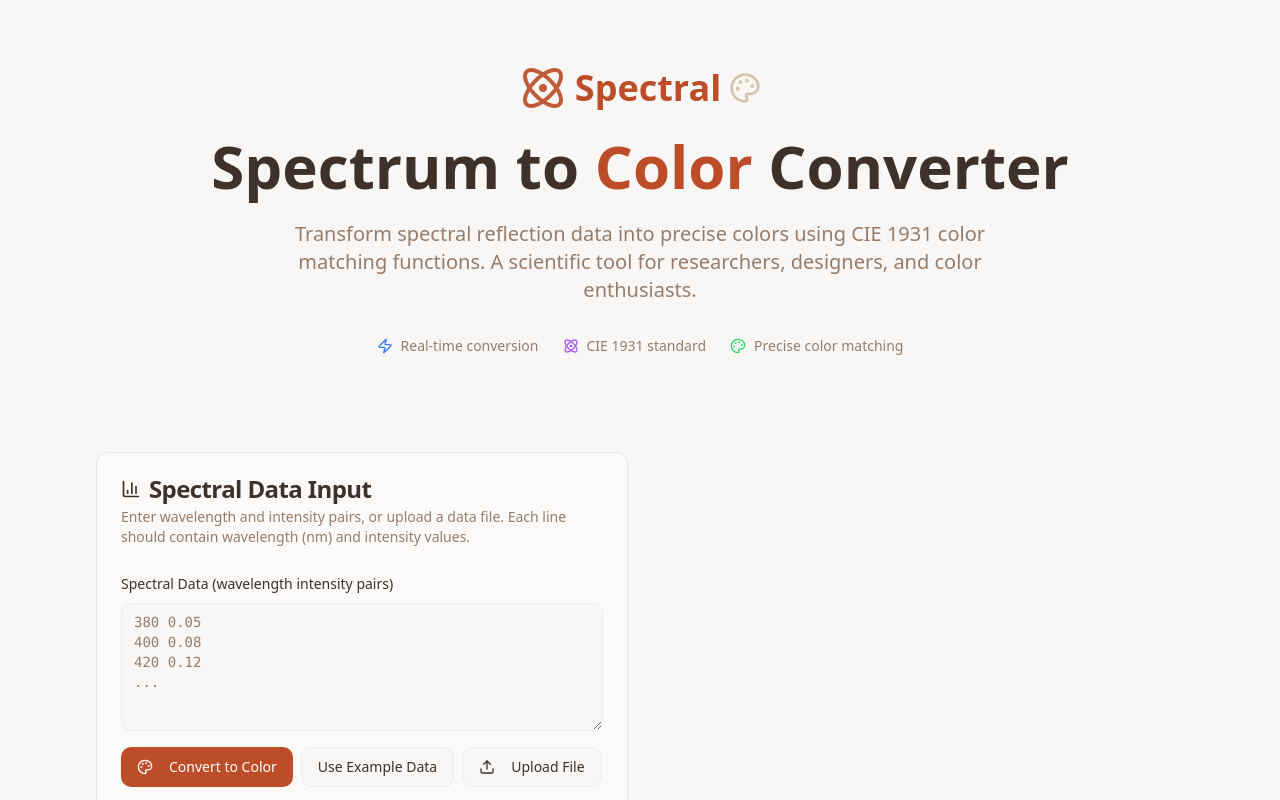
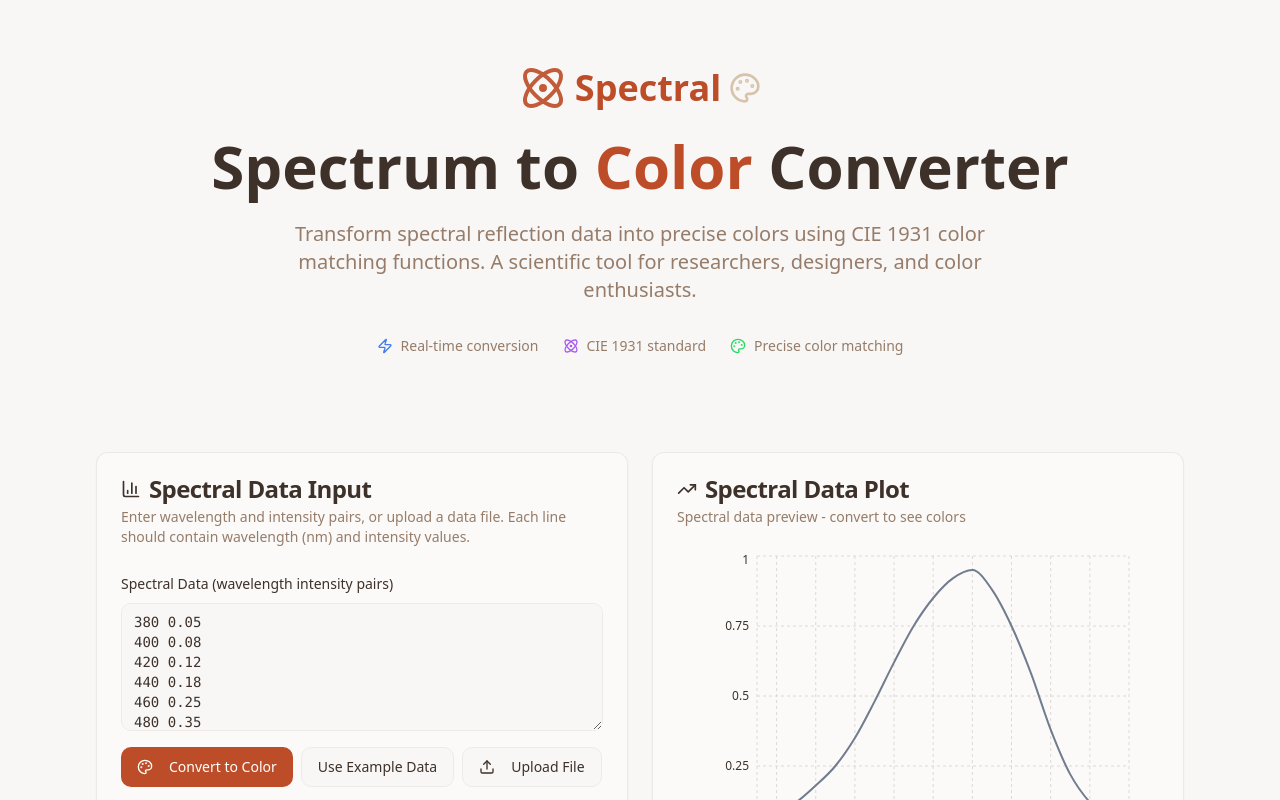
Before and after one commit to asamarco/spectral, a React (Vite) app: page / in a window 1280 px wide. Shown: the top 800 px of the page. Built offline with nearby package versions, Linux system fonts and the light colour scheme.

Commit message:
Preload example data
Preload example data into the spectral converter. The plot will now be visible from the start, without being hidden when there are no values. No lines will be plotted until data is available.

```diff
--- a/src/components/SpectralConverter.tsx
+++ b/src/components/SpectralConverter.tsx
@@ -15,14 +15,6 @@ interface SpectralConverterProps {
 }
 
 export function SpectralConverter({ className }: SpectralConverterProps) {
-  const [spectralInput, setSpectralInput] = useState('');
-  const [colorResults, setColorResults] = useState<ColorResult[]>([]);
-  const [spectralData, setSpectralData] = useState<SpectralData[]>([]);
-  const [groups, setGroups] = useState<number[]>([]);
-  const [currentGroup, setCurrentGroup] = useState<number>(0);
-  const [isLoading, setIsLoading] = useState(false);
-  const { toast } = useToast();
-
   const exampleData = `380 0.05
 400 0.08
 420 0.12
@@ -43,6 +35,28 @@ export function SpectralConverter({ className }: SpectralConverterProps) {
 720 0.12
 740 0.06
 760 0.03`;
+
+  // State management - preload with example data
+  const [spectralInput, setSpectralInput] = useState(exampleData);
+  const [colorResults, setColorResults] = useState<ColorResult[]>([]);
+  const [spectralData, setSpectralData] = useState<SpectralData[]>(() => {
+    try {
+      return parseSpectralData(exampleData);
+    } catch {
+      return [];
+    }
+  });
+  const [groups, setGroups] = useState<number[]>(() => {
+    try {
+      const parsed = parseSpectralData(exampleData);
+      return getGroups(parsed);
+    } catch {
+      return [];
+    }
+  });
+  const [currentGroup, setCurrentGroup] = useState<number>(0);
+  const [isLoading, setIsLoading] = useState(false);
+  const { toast } = useToast();
 
   const handleConvert = useCallback(() => {
     if (!spectralInput.trim()) {
@@ -269,8 +283,7 @@ export function SpectralConverter({ className }: SpectralConverterProps) {
       </Card>
 
         {/* Plot Section */}
-        {spectralData.length > 0 && (
-          <Card className="data-input">
+        <Card className="data-input">
             <CardHeader>
               <CardTitle className="flex items-center gap-2">
                 <TrendingUp className="h-5 w-5" />
@@ -342,7 +355,6 @@ export function SpectralConverter({ className }: SpectralConverterProps) {
               </div>
             </CardContent>
           </Card>
-        )}
       </div>
 
       {/* Results Section */}
```
